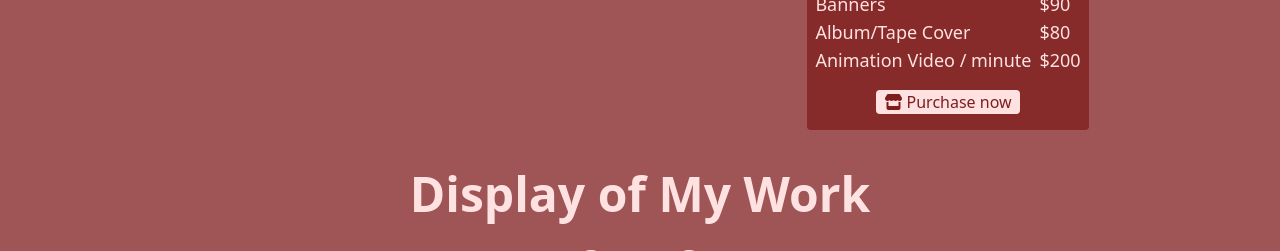
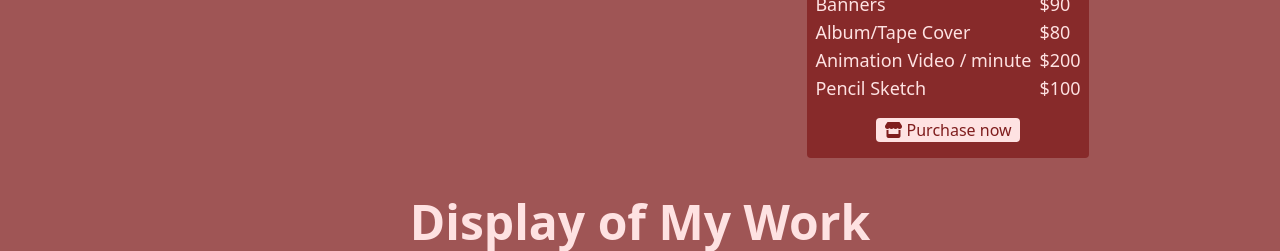
Before and after one commit to mjmorrison10/rome-fly__artwork, a website: page src/index.html in a window 1280 px wide. Shown: the part 458-709 px from the top of the page. Drawn offline with Linux system fonts and the light colour scheme.

Commit message:
pencil sketch added for $100

```diff
--- a/src/index.html
+++ b/src/index.html
@@ -78,6 +78,7 @@
                   <li>Banners</li>
                   <li>Album/Tape Cover</li>
                   <li>Animation Video / minute</li>
+                  <li>Pencil Sketch</li>
                 </ol>
                 <ol class="ml-2">
                   <li>$50</li>
@@ -88,6 +89,7 @@
                   <li>$90</li>
                   <li>$80</li>
                   <li>$200</li>
+                  <li>$100</li>
                 </ol>
               </div>
               <a href="https://www.instagram.com/fly__artwork/"><button class="rounded text-red-900 bg-red-100 px-2 hover:animate-pulse mt-4 mb-2"><i class="fas fa-store"></i> Purchase now</button></a>
```
Also changed, not shown: src/nothing.html (added).
